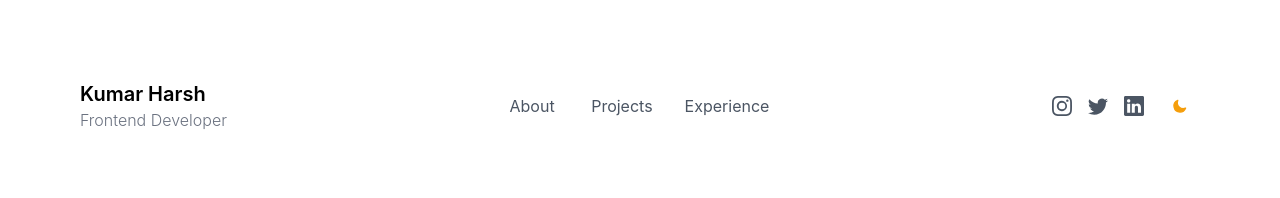
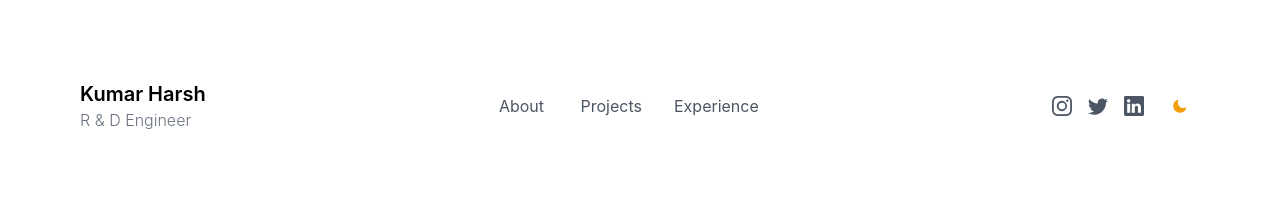
Before and after one commit to haarsh24/haarsh24.github.io, a Next.js app: page / in a window 1280 px wide. Shown: the top 198 px of the page. Built offline with nearby package versions, Linux system fonts and the light colour scheme; no server answers.

Commit message:
Update data.js

```diff
--- a/constants/data.js
+++ b/constants/data.js
@@ -1,7 +1,7 @@
 const userData = {
   githubUsername: "haarsh24",
   name: "Kumar Harsh",
-  designation: "Frontend Developer",
+  designation: "R & D Engineer",
   avatarUrl: "",
   email: "kumarharsh241998@gmail.com",
   phone: "+91 7667583725",
```
